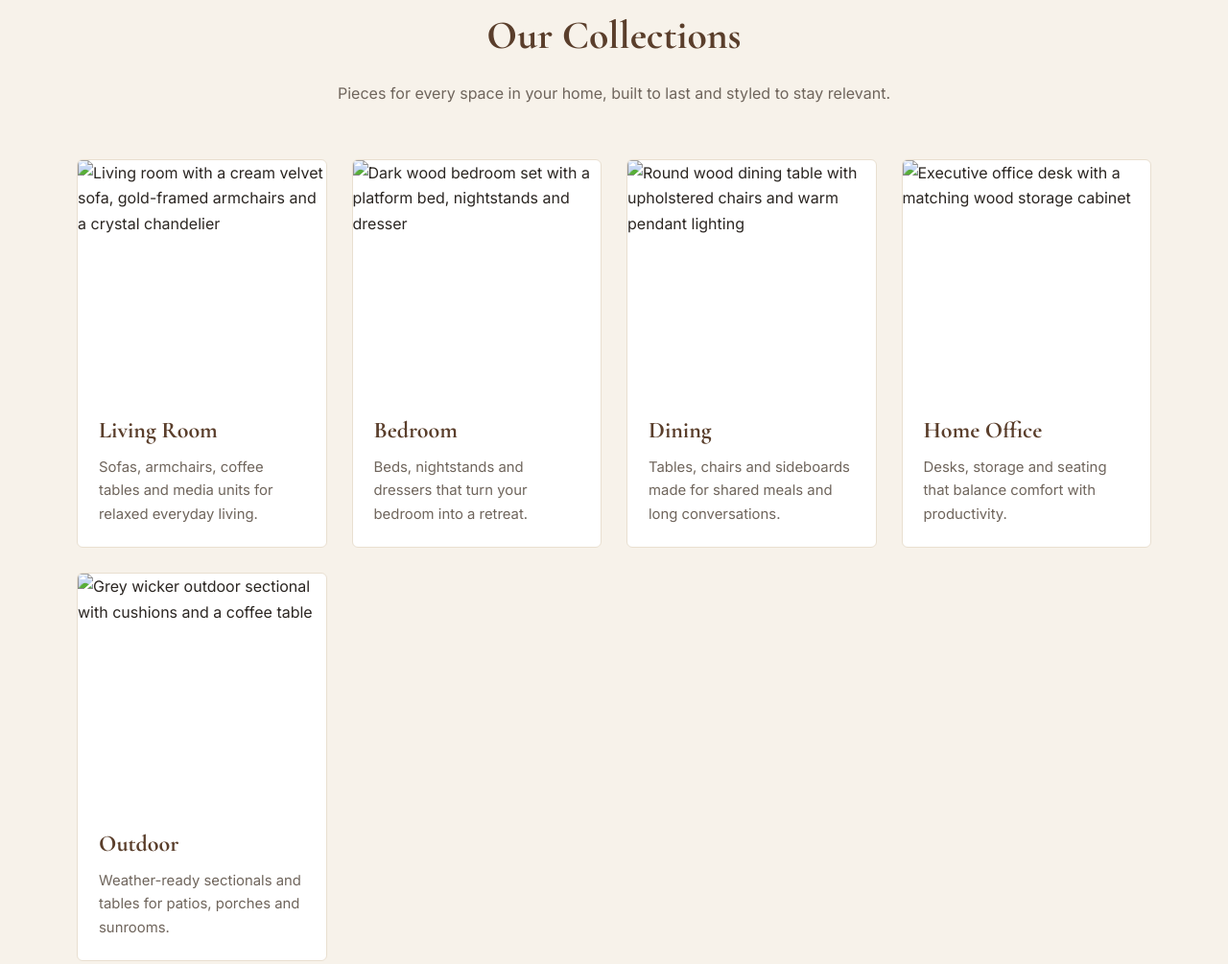
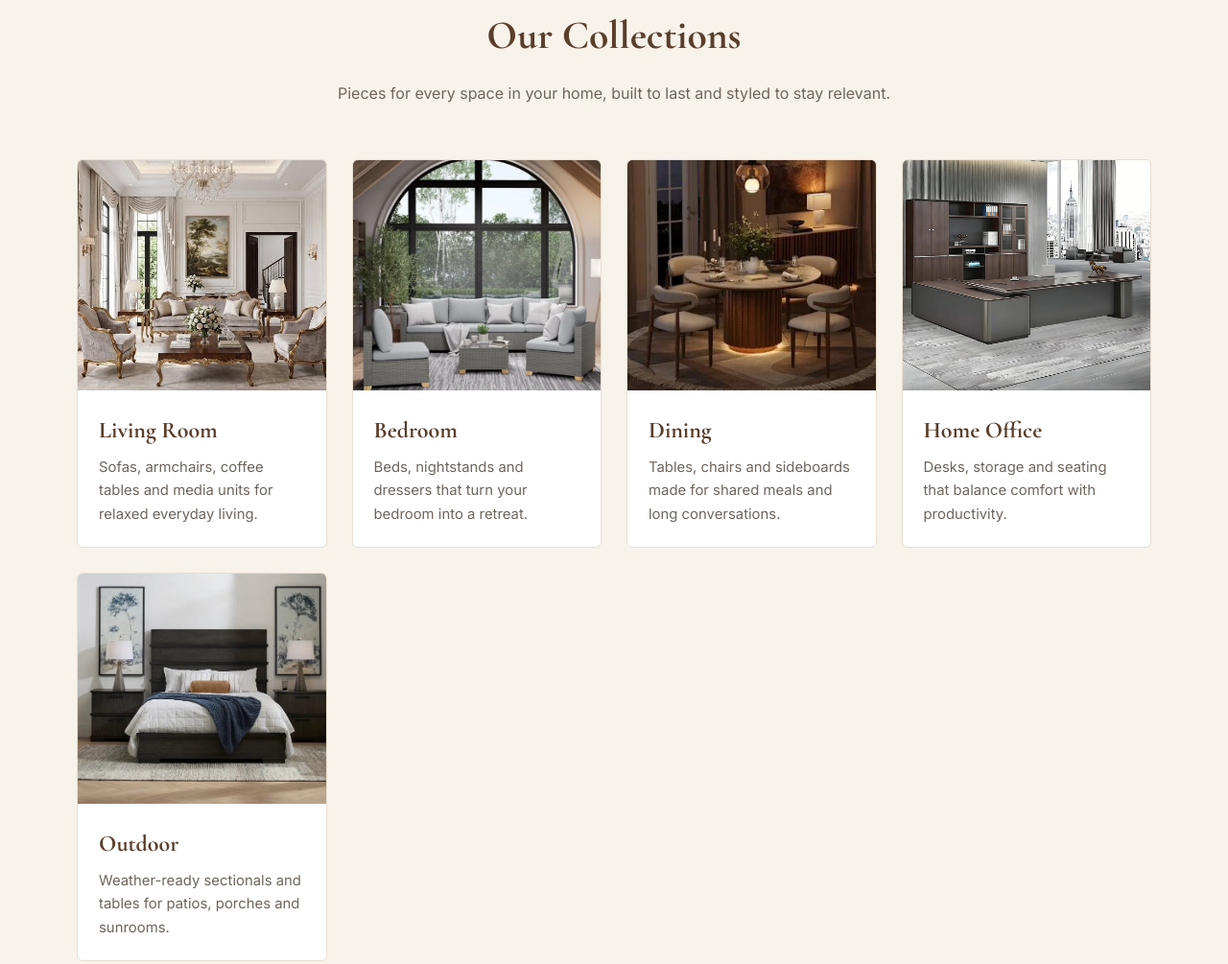
Before and after one commit to joelcampbell0078-oss/evan-co., a plain HTML site: page index.html in a window 1280 px wide. Shown: the part 793-1798 px from the top of the page at 96% size. Drawn offline with nearby package versions, Linux system fonts and the light colour scheme.

Commit message:
Add files via upload

```diff
--- a/index.html
+++ b/index.html
@@ -171,35 +171,35 @@
         </div>
         <div class="grid">
           <article class="card">
-            <img class="card-img" src="images/living-room.jpg" alt="Living room with a cream velvet sofa, gold-framed armchairs and a crystal chandelier">
+            <img class="card-img" src="living-room.jpg" alt="Living room with a cream velvet sofa, gold-framed armchairs and a crystal chandelier">
             <div class="card-body">
               <h3>Living Room</h3>
               <p>Sofas, armchairs, coffee tables and media units for relaxed everyday living.</p>
             </div>
           </article>
           <article class="card">
-            <img class="card-img" src="images/bedroom.jpg" alt="Dark wood bedroom set with a platform bed, nightstands and dresser">
+            <img class="card-img" src="bedroom.jpg" alt="Dark wood bedroom set with a platform bed, nightstands and dresser">
             <div class="card-body">
               <h3>Bedroom</h3>
               <p>Beds, nightstands and dressers that turn your bedroom into a retreat.</p>
             </div>
           </article>
           <article class="card">
-            <img class="card-img" src="images/dining.jpg" alt="Round wood dining table with upholstered chairs and warm pendant lighting">
+            <img class="card-img" src="dining.jpg" alt="Round wood dining table with upholstered chairs and warm pendant lighting">
             <div class="card-body">
               <h3>Dining</h3>
               <p>Tables, chairs and sideboards made for shared meals and long conversations.</p>
             </div>
           </article>
           <article class="card">
-            <img class="card-img" src="images/home-office.jpg" alt="Executive office desk with a matching wood storage cabinet">
+            <img class="card-img" src="home-office.jpg" alt="Executive office desk with a matching wood storage cabinet">
             <div class="card-body">
               <h3>Home Office</h3>
               <p>Desks, storage and seating that balance comfort with productivity.</p>
             </div>
           </article>
           <article class="card">
-            <img class="card-img" src="images/outdoor.jpg" alt="Grey wicker outdoor sectional with cushions and a coffee table">
+            <img class="card-img" src="outdoor.jpg" alt="Grey wicker outdoor sectional with cushions and a coffee table">
             <div class="card-body">
               <h3>Outdoor</h3>
               <p>Weather-ready sectionals and tables for patios, porches and sunrooms.</p>
```
